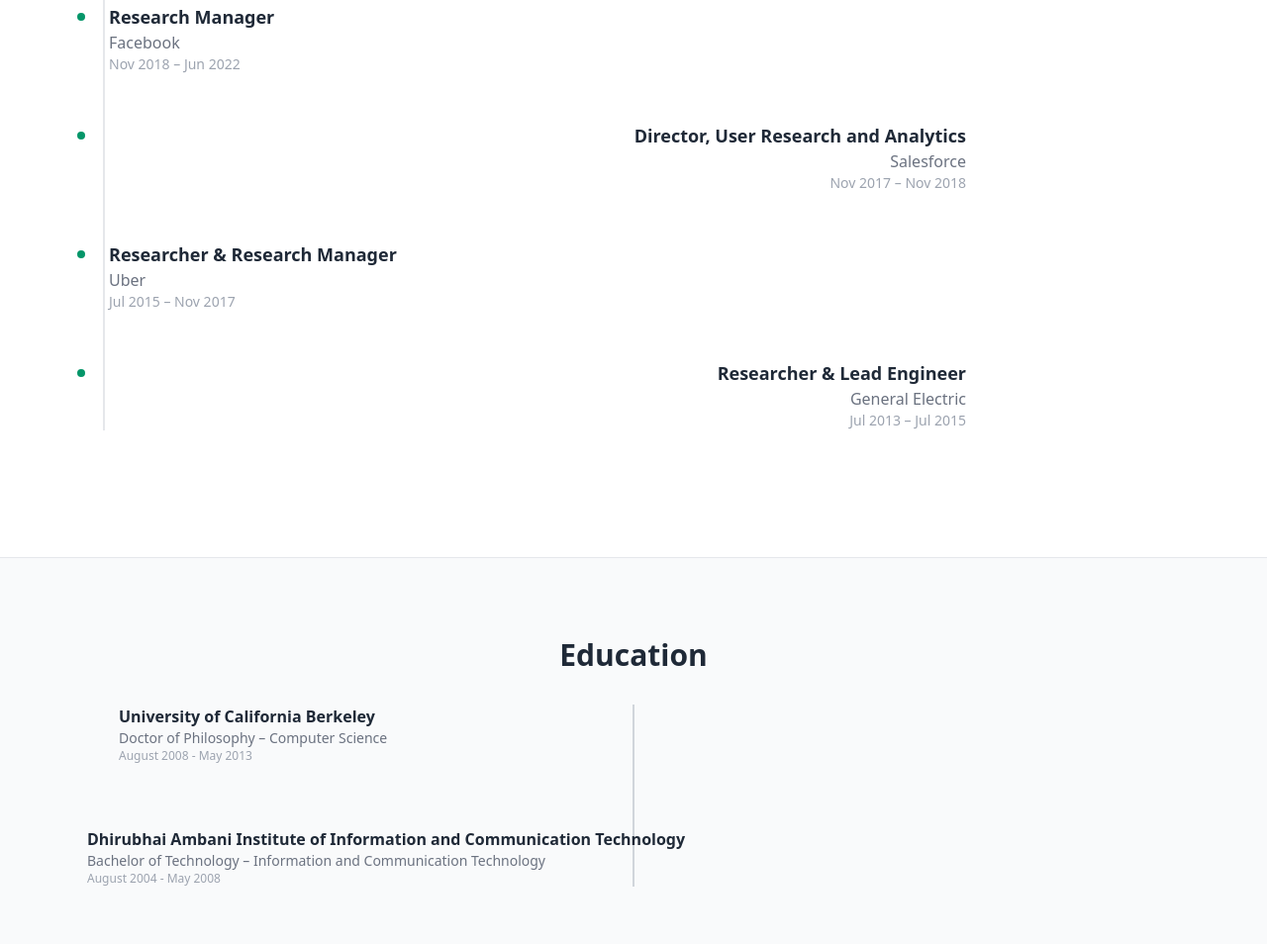
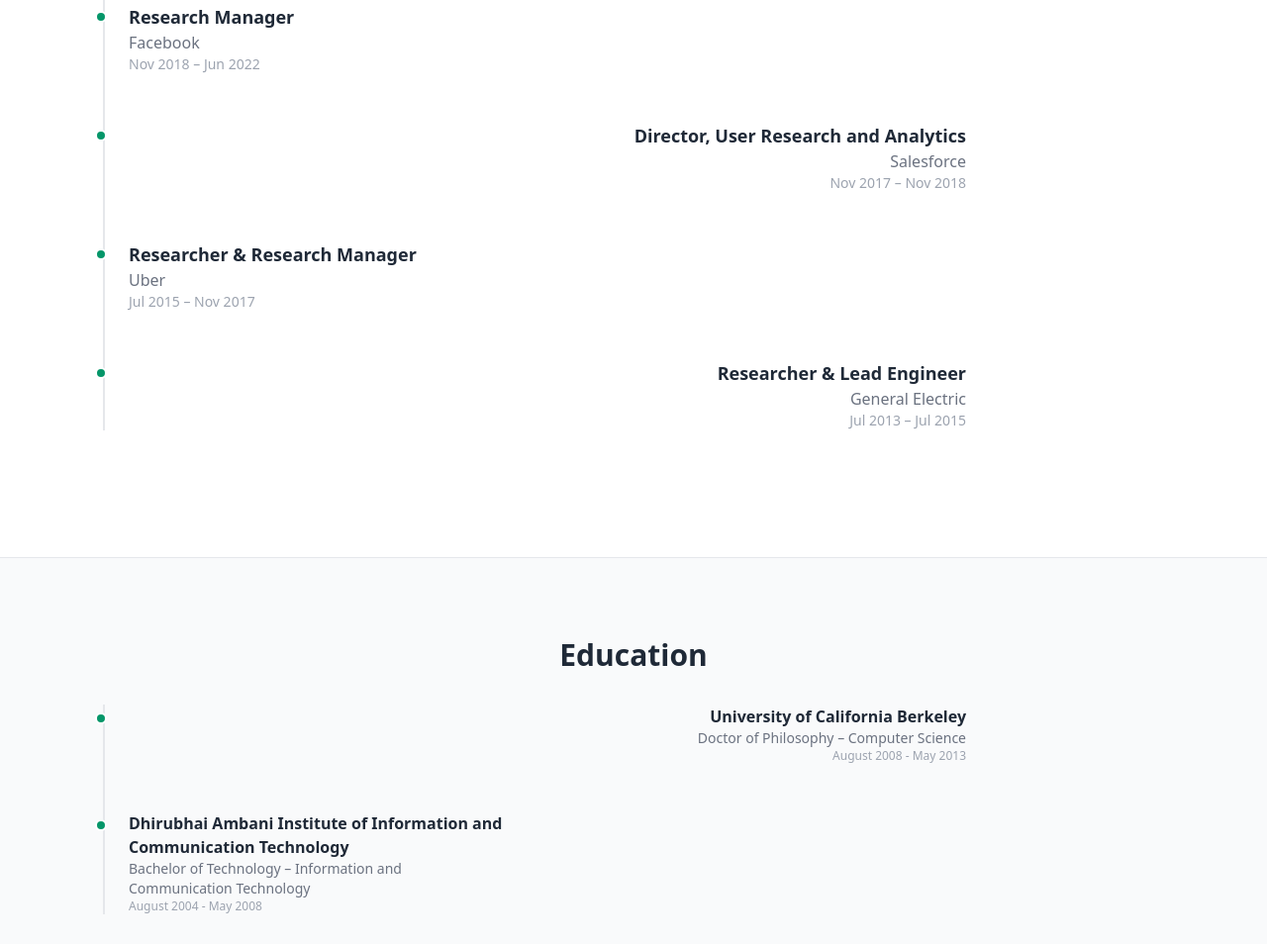
Before and after one commit to anujtewari17/anujtewari17.github.io, a website: page index.html in a window 1280 px wide. Shown: the part 298-1252 px from the top of the page at 99% size. Drawn offline with nearby package versions, Linux system fonts and the light colour scheme.

Commit message:
Improve timeline layout

```diff
--- a/index.html
+++ b/index.html
@@ -18,10 +18,6 @@
 </head>
 <body class="text-gray-800">
 
-<!-- AOS init -->
-<script src="https://cdn.jsdelivr.net/npm/aos@2.3.4/dist/aos.js"></script>
-<script>AOS.init();</script>
-
 <!-- Experience Timeline Section -->
 <section id="experience" class="py-20 border-t bg-white" data-aos="fade-up">
   <div class="max-w-6xl mx-auto px-6">
@@ -29,7 +25,7 @@
     <div class="relative border-l-2 border-gray-200 ml-4 max-w-4xl mx-auto">
 
       <!-- Right-aligned -->
-      <div class="mb-12 ml-[-1.25rem] flex justify-end pr-6 relative" data-aos="fade-right">
+      <div class="mb-12 flex justify-end pr-6 relative" data-aos="fade-right">
         <div class="absolute left-[-0.625rem] top-2 w-3 h-3 bg-emerald-600 rounded-full border-2 border-white"></div>
         <div class="text-right max-w-sm">
           <h3 class="font-bold text-lg">Head of Research</h3>
@@ -39,7 +35,7 @@
       </div>
 
       <!-- Left-aligned -->
-      <div class="mb-12 ml-[-1.25rem] flex justify-start pl-6 relative" data-aos="fade-left">
+      <div class="mb-12 flex justify-start pl-6 relative" data-aos="fade-left">
         <div class="absolute left-[-0.625rem] top-2 w-3 h-3 bg-emerald-600 rounded-full border-2 border-white"></div>
         <div class="text-left max-w-sm">
           <h3 class="font-bold text-lg">Research Manager</h3>
@@ -49,7 +45,7 @@
       </div>
 
       <!-- Right-aligned -->
-      <div class="mb-12 ml-[-1.25rem] flex justify-end pr-6 relative" data-aos="fade-right">
+      <div class="mb-12 flex justify-end pr-6 relative" data-aos="fade-right">
         <div class="absolute left-[-0.625rem] top-2 w-3 h-3 bg-emerald-600 rounded-full border-2 border-white"></div>
         <div class="text-right max-w-sm">
           <h3 class="font-bold text-lg">Director, User Research and Analytics</h3>
@@ -59,7 +55,7 @@
       </div>
 
       <!-- Left-aligned -->
-      <div class="mb-12 ml-[-1.25rem] flex justify-start pl-6 relative" data-aos="fade-left">
+      <div class="mb-12 flex justify-start pl-6 relative" data-aos="fade-left">
         <div class="absolute left-[-0.625rem] top-2 w-3 h-3 bg-emerald-600 rounded-full border-2 border-white"></div>
         <div class="text-left max-w-sm">
           <h3 class="font-bold text-lg">Researcher & Research Manager</h3>
@@ -69,7 +65,7 @@
       </div>
 
       <!-- Right-aligned -->
-      <div class="mb-12 ml-[-1.25rem] flex justify-end pr-6 relative" data-aos="fade-right">
+      <div class="mb-12 flex justify-end pr-6 relative" data-aos="fade-right">
         <div class="absolute left-[-0.625rem] top-2 w-3 h-3 bg-emerald-600 rounded-full border-2 border-white"></div>
         <div class="text-right max-w-sm">
           <h3 class="font-bold text-lg">Researcher & Lead Engineer</h3>
@@ -85,17 +81,24 @@
     <section id="education" class="py-20 bg-gray-50 border-t" data-aos="fade-up">
       <div class="max-w-6xl mx-auto px-6">
         <h2 class="text-3xl font-bold mb-8 text-center">Education</h2>
-        <div class="timeline relative">
-          <div class="absolute left-5 md:left-1/2 md:-translate-x-1/2 top-0 bottom-0 border-l-2 border-gray-300"></div>
-          <div class="timeline-item timeline-item-right md:pl-8 mb-16" data-aos="fade-right">
+        <div class="relative border-l-2 border-gray-200 ml-4 max-w-4xl mx-auto">
+          <!-- Right-aligned -->
+          <div class="mb-12 flex justify-end pr-6 relative" data-aos="fade-right">
+            <div class="absolute left-[-0.625rem] top-2 w-3 h-3 bg-emerald-600 rounded-full border-2 border-white"></div>
+            <div class="text-right max-w-sm">
               <h3 class="font-semibold">University of California Berkeley</h3>
               <p class="text-sm text-gray-500">Doctor of Philosophy – Computer Science</p>
               <p class="text-xs text-gray-400">August 2008 - May 2013</p>
             </div>
-          <div class="timeline-item timeline-item-left md:pr-8 mb-16" data-aos="fade-left" data-aos-delay="100">
+          </div>
+          <!-- Left-aligned -->
+          <div class="mb-12 flex justify-start pl-6 relative" data-aos="fade-left">
+            <div class="absolute left-[-0.625rem] top-2 w-3 h-3 bg-emerald-600 rounded-full border-2 border-white"></div>
+            <div class="text-left max-w-sm">
               <h3 class="font-semibold">Dhirubhai Ambani Institute of Information and Communication Technology</h3>
               <p class="text-sm text-gray-500">Bachelor of Technology – Information and Communication Technology</p>
               <p class="text-xs text-gray-400">August 2004 - May 2008</p>
+            </div>
           </div>
         </div>
       </div>
@@ -162,6 +165,6 @@
   <footer class="text-center py-6 text-sm text-gray-600">&copy; Anuj Tewari</footer>
 
   <script src="https://cdn.jsdelivr.net/npm/aos@2.3.4/dist/aos.js"></script>
-  <script src="script.js"></script>
+  <script>AOS.init();</script>
 </body>
 </html>
```
Lines whose indentation alone changed are shown as unchanged.
